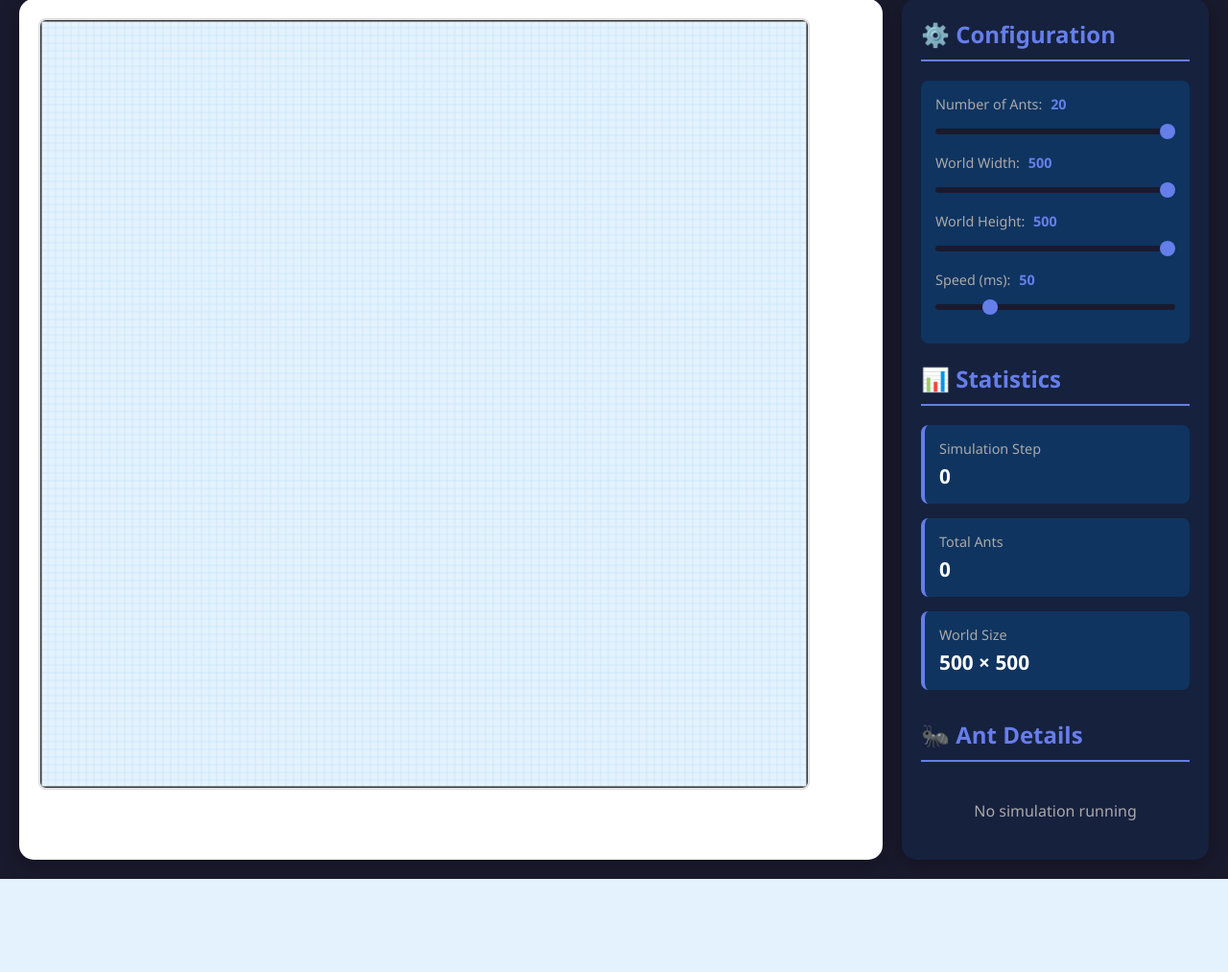
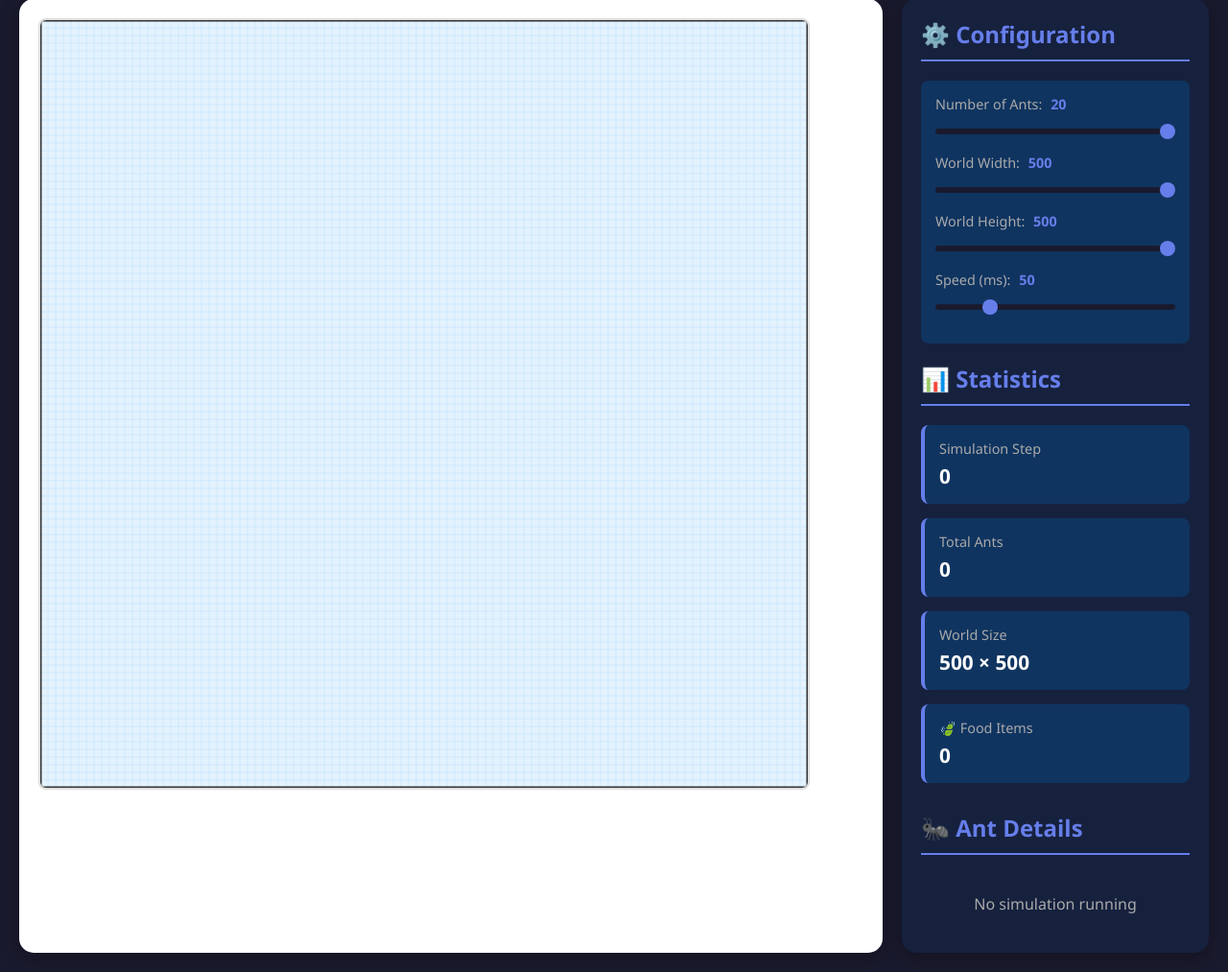
Before and after one commit to edwinsmith27/antworld, a Flask app: page / in a window 1280 px wide. Shown: the part 187-1200 px from the top of the page at 96% size. Before the commit the page ends 1103 px from the top, so only its background shows below. Run offline with Flask 2, Linux system fonts and the light colour scheme; data that the repository does not hold is empty.

Commit message:
Add food visualization to web interface

```diff
--- a/templates/simulation.html
+++ b/templates/simulation.html
@@ -326,6 +326,11 @@
                 <div class="stat-value" id="worldSize">0 × 0</div>
             </div>
 
+            <div class="stat-item">
+                <div class="stat-label">🍃 Food Items</div>
+                <div class="stat-value" id="foodCount">0</div>
+            </div>
+
             <h2 style="margin-top: 30px;">🐜 Ant Details</h2>
             <div class="ant-list" id="antList">
                 <p style="color: #aaa; text-align: center; padding: 20px;">No simulation running</p>
@@ -625,6 +630,21 @@
             ctx.lineWidth = 3;
             ctx.strokeRect(0, 0, worldWidth * scale, worldHeight * scale);
 
+            // Draw food
+            if (state.food && state.food.length > 0) {
+                state.food.forEach(food => {
+                    ctx.fillStyle = '#4CAF50'; // Green color for food
+                    ctx.beginPath();
+                    ctx.arc(food.x * scale, food.y * scale, 0.8 * scale, 0, Math.PI * 2);
+                    ctx.fill();
+
+                    // Food outline
+                    ctx.strokeStyle = '#2E7D32';
+                    ctx.lineWidth = 1;
+                    ctx.stroke();
+                });
+            }
+
             // Draw ants
             state.ants.forEach((ant, index) => {
                 const color = getAntColor(index);
@@ -652,6 +672,7 @@
             document.getElementById('stepCount').textContent = state.step;
             document.getElementById('antCount').textContent = state.ants.length;
             document.getElementById('worldSize').textContent = `${worldWidth} × ${worldHeight}`;
+            document.getElementById('foodCount').textContent = state.food ? state.food.length : 0;
 
             // Update ant list
             if (state.ants.length > 0) {
```
